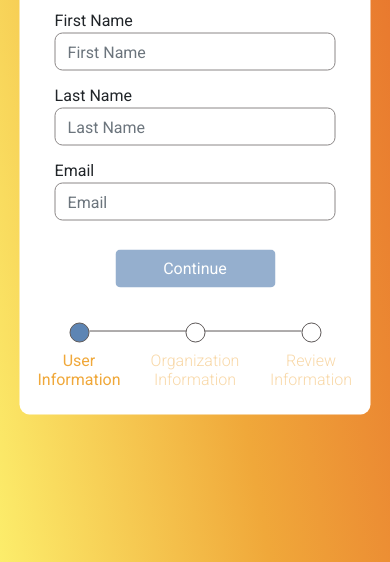
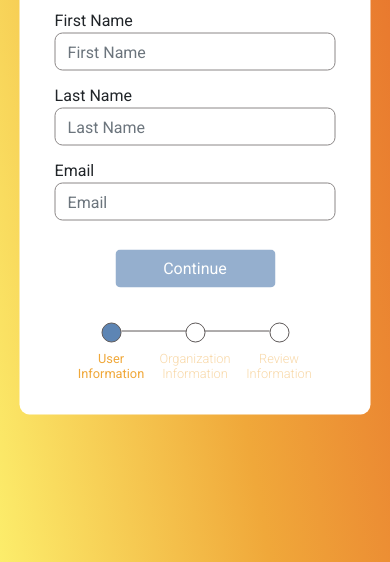
Before and after one commit to ItzaBlaineThing/RegUI-CodeExercise, a React app in the folder client/: page / in a window 390 px wide. Shown: the part 282-844 px from the top of the page. Built offline with nearby package versions, Linux system fonts and the light colour scheme.

Commit message:
Respondive Layout Added -Updated

```diff
--- a/client/public/css/forms/registration/progressBar/ProgressBar.css
+++ b/client/public/css/forms/registration/progressBar/ProgressBar.css
@@ -87,10 +87,13 @@ hr {
 
 /* Mobile Breakpoint */
 @media (max-width: 480px) {
-    .progress-circle-middle {
-        margin: 0 6rem;
-    }
-    .progress-div {
+    .progress-div-text {
+        font-size: 0.8rem;
+      }
+      .progress-circle-middle {
+        margin: 0 4rem;
+      }
+      .progress-div {
         margin: 2rem 0 4rem;
-    }
+      }
 }
```
